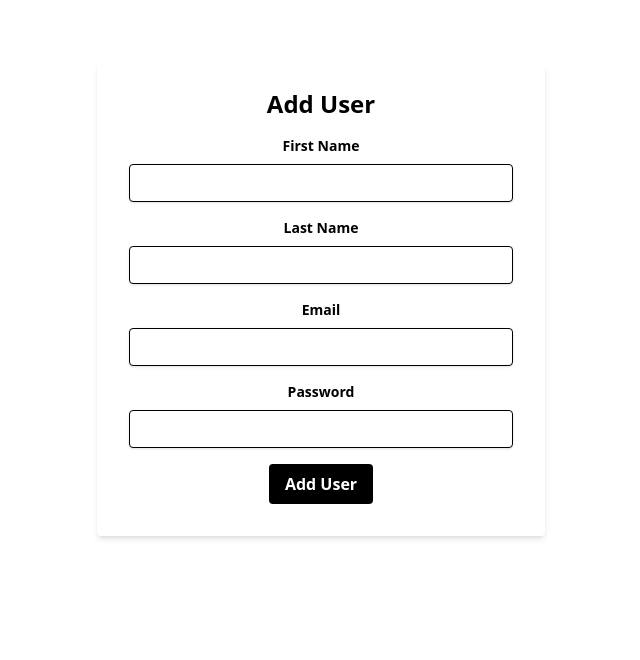
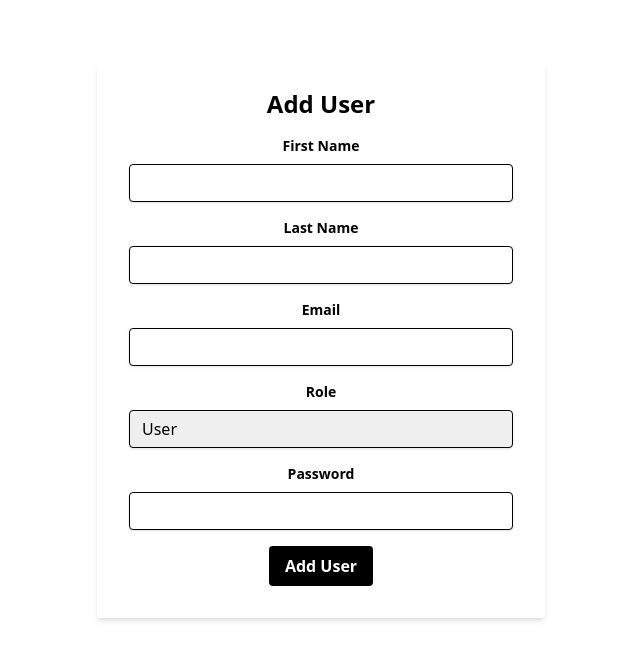
Before and after one commit to 2Proton2/user_management, a React (Vite) app in the folder webapp-frontend/: page /admin/panel/add-user in a window 1280 px wide. Shown: the top 660 px of the page, without its empty margins (319-959 px from the left). Built offline with nearby package versions, Linux system fonts and the light colour scheme.

Commit message:
popup code for new usr creation, minor ui changes

```diff
--- a/webapp-frontend/src/components/Header/Header.jsx
+++ b/webapp-frontend/src/components/Header/Header.jsx
@@ -2,18 +2,24 @@
 import React from 'react';
 
 const Navbar = (props) => {
-  console.log(props);
-
   return (
-    <div className="bg-blue-500 p-4 text-white">
-      <div className="flex justify-between items-center">
-        <div>
-          <h2 className="text-xl font-bold text-black">{props.fName} {props.lName}</h2>
-          <p>{props.email}</p>
+    <div className="bg-black p-4 text-white">
+      <div className="container mx-auto">
+        <div className="flex justify-between items-center">
+          <div className='pl-7'>
+            <h2 className="text-2xl font-bold">Username</h2>
+            <p className="text-sm">{props.email}</p>
+          </div>
+          <div className='text-3xl font-bold'>
+            <h2>Admin Panel</h2>
+          </div>
+          <button
+            className="bg-black text-white px-4 py-2 pr-7 font-bold rounded-md  focus:outline-none"
+            onClick={() => props.getLoggedOut()}
+          >
+            Logout
+          </button>
         </div>
-        <button className="bg-black text-white px-4 py-2 rounded-md hover:bg-gray" onClick={() => props.getLoggedOut()}>
-          Logout
-        </button>
       </div>
     </div>
   );
--- a/webapp-frontend/src/pages/Add-User/Add-User.jsx
+++ b/webapp-frontend/src/pages/Add-User/Add-User.jsx
@@ -5,7 +5,7 @@ import userService from '../../service/user.service';
 import { toast } from 'react-toastify';
 import Notification from '../../components/Notification/Notification';
 
-export const AddUser = () => {
+export const AddUser = ({onAddUser, onClose}) => {
     const navigateTo = useNavigate();
 
     const [userData, setUserData] = useState({
@@ -13,6 +13,7 @@ export const AddUser = () => {
       lastName: '',
       email: '',
       password: '',
+      role: 'user'
     });
 
     const handleInputChange = (e) => {
@@ -25,13 +26,14 @@ export const AddUser = () => {
     const handleAddUser = async (e) => {
       e.preventDefault();
       try {
+        console.log('userData => ', userData);
         let result = await userService.addUser('/admin/add-user', userData)
 
         if(result.response){
             Notification(toast, 'success', 'POSITION', 'BOTTOM_RIGHT', "User Registered Successfully");
         }
-
-        navigateTo('/admin/panel');
+        onAddUser();
+        // navigateTo('/admin/panel');
       } catch (error) {
         Notification(toast, 'error', 'POSITION', 'BOTTOM_RIGHT', 'Bad Request');
         console.error('Error adding user:', error);
@@ -82,6 +84,24 @@ export const AddUser = () => {
             />
           </div>
           <div className="mb-4">
+                <label
+                  htmlFor="role"
+                  className="block text-gray-700 text-sm font-bold mb-2"
+                >
+                  Role
+                </label>
+                <select
+                  id="role"
+                  name="role"
+                  value={userData.role}
+                  onChange={handleInputChange}
+                  className="shadow appearance-none border rounded w-full py-2 px-3 leading-tight focus:outline-none focus:shadow-outline"
+                >
+                  <option value="user">User</option>
+                  <option value="admin">Admin</option>
+                </select>
+              </div>
+          <div className="mb-4">
             <label htmlFor="password" className="block text-gray-700 text-sm font-bold mb-2">
               Password
             </label>
--- a/webapp-frontend/src/pages/Panel/Panel.jsx
+++ b/webapp-frontend/src/pages/Panel/Panel.jsx
@@ -7,6 +7,7 @@ import userService from '../../service/user.service'
 import { useDispatch } from 'react-redux';
 import { setAuth, clearAuth } from '../../store/slices/authSlice';
 import { setUserType } from '../../store/slices/userSlice';
+import { AddUserPopup } from './Popup';
 
 export const Panel = () => {
   const dispatch = useDispatch();
@@ -15,11 +16,13 @@ export const Panel = () => {
   const [userDetail, setUserDetail] = useState();
   const url = new URLSearchParams(location.search);
   const userId = url.get('id');
+  const [showAddUserPopup, setShowAddUserPopup] = useState(false);
 
   async function fetchData(id){
     try {
       let result = await userService.getOne(`/admin/get-user-detail/${id}`)
       setUserDetail(result.data);
+      setShowAddUserPopup(false);
     } catch (error) {
       console.error(error)
     }
@@ -31,6 +34,14 @@ export const Panel = () => {
     }
     fetchDetails();
   }, [userId])
+
+  const handleAddUserClick = () => {
+    setShowAddUserPopup(true);
+  };
+
+  const handleAddUserClose = () => {
+    setShowAddUserPopup(false);
+  };
 
   const handleLogout = async (userId) => {
     try {
@@ -48,14 +59,14 @@ export const Panel = () => {
     <div>
       {(userDetail) ? <Header fName={userDetail.firstName} lName={userDetail.lastName} email={userDetail.email} getLoggedOut={handleLogout}/> : null}
       <div className="container mx-auto mt-8">
-        <div className="flex justify-between items-center mb-4">
-          <h1 className="text-3xl font-bold">Admin Panel</h1>
-          <Link to="/admin/add-user" className="bg-red text-white px-4 py-2 rounded-md hover:bg-[#ff1744]">
+        <div className="flex justify-between items-center mb-4 ml-7">
+          <button to="/admin/add-user" onClick={handleAddUserClick} className="bg-red text-white font-bold px-4 py-2 rounded-md hover:bg-[#ff1744]">
             Add User
-          </Link>
+          </button>
         </div>
         <UserList />
       </div>
+      {showAddUserPopup && <AddUserPopup onClose={handleAddUserClose} onAddUser={() => fetchData(userId)} />}
     </div>
   );
 };
--- /dev/null
+++ b/webapp-frontend/src/pages/Panel/Popup.jsx
@@ -0,0 +1,10 @@
+import React, { useState } from 'react';
+import {AddUser} from '../Add-User/Add-User';
+
+export const AddUserPopup = ({ onClose, onAddUser }) => {
+  return (
+    <div className="fixed top-0 left-0 w-full h-full bg-gray bg-opacity-75 flex items-center justify-center">
+      <AddUser onClose={onClose} onAddUser={onAddUser} />
+    </div>
+  );
+};
--- a/webapp-frontend/src/pages/UserList/UserList.jsx
+++ b/webapp-frontend/src/pages/UserList/UserList.jsx
@@ -41,7 +41,7 @@ const UserList = () => {
   return (
     <div className="mt-8 flex justify-center">
       <div className="bg-white w-1/2 p-6 flex flex-col items-center">
-        <h2 className="text-2xl font-bold mb-4">User List</h2>
+        <h2 className="text-3xl font-bold mb-4">User List</h2>
         {allUser.map((user) => (
           <div key={user.id} className="w-full bg-lightGray p-4 mb-4 flex justify-between items-center bg-gray-100 rounded-md">
             <div>
```
